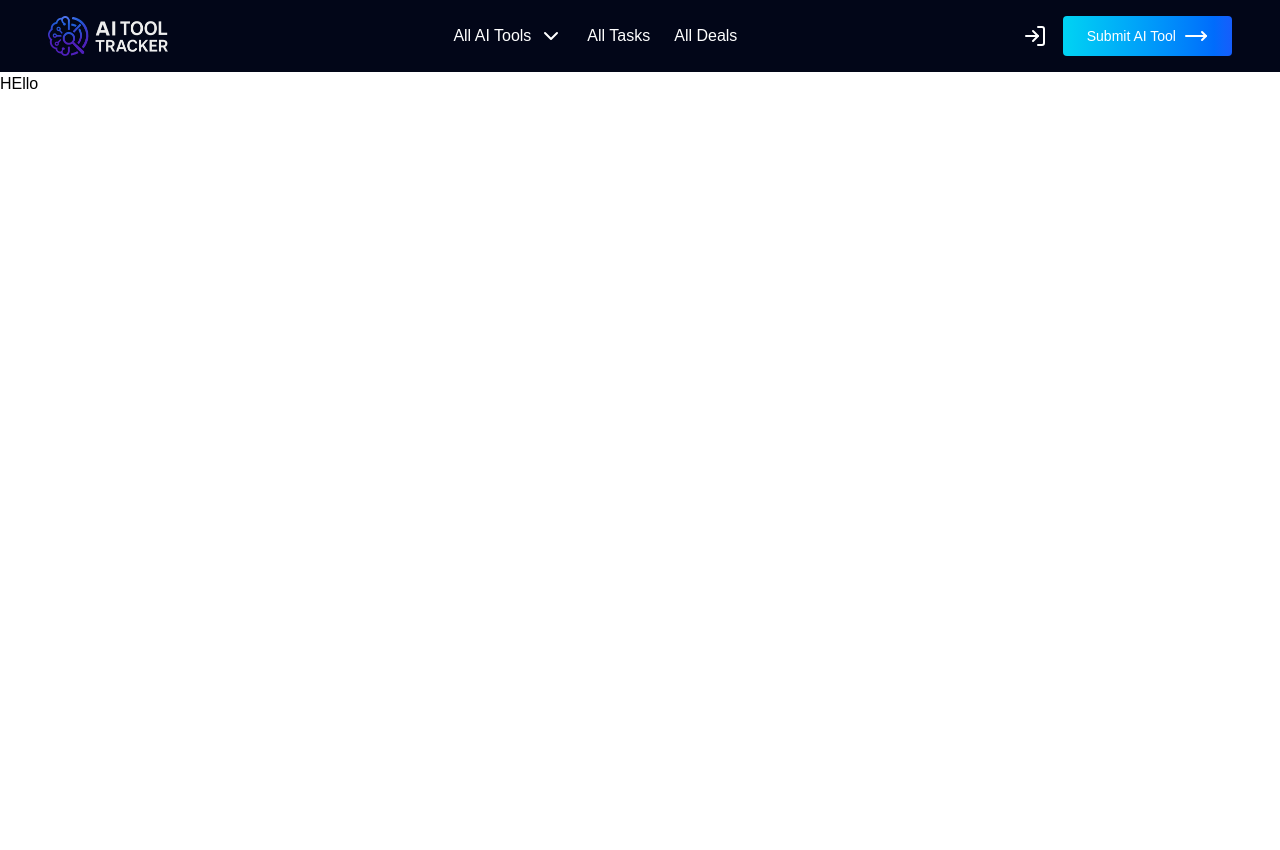
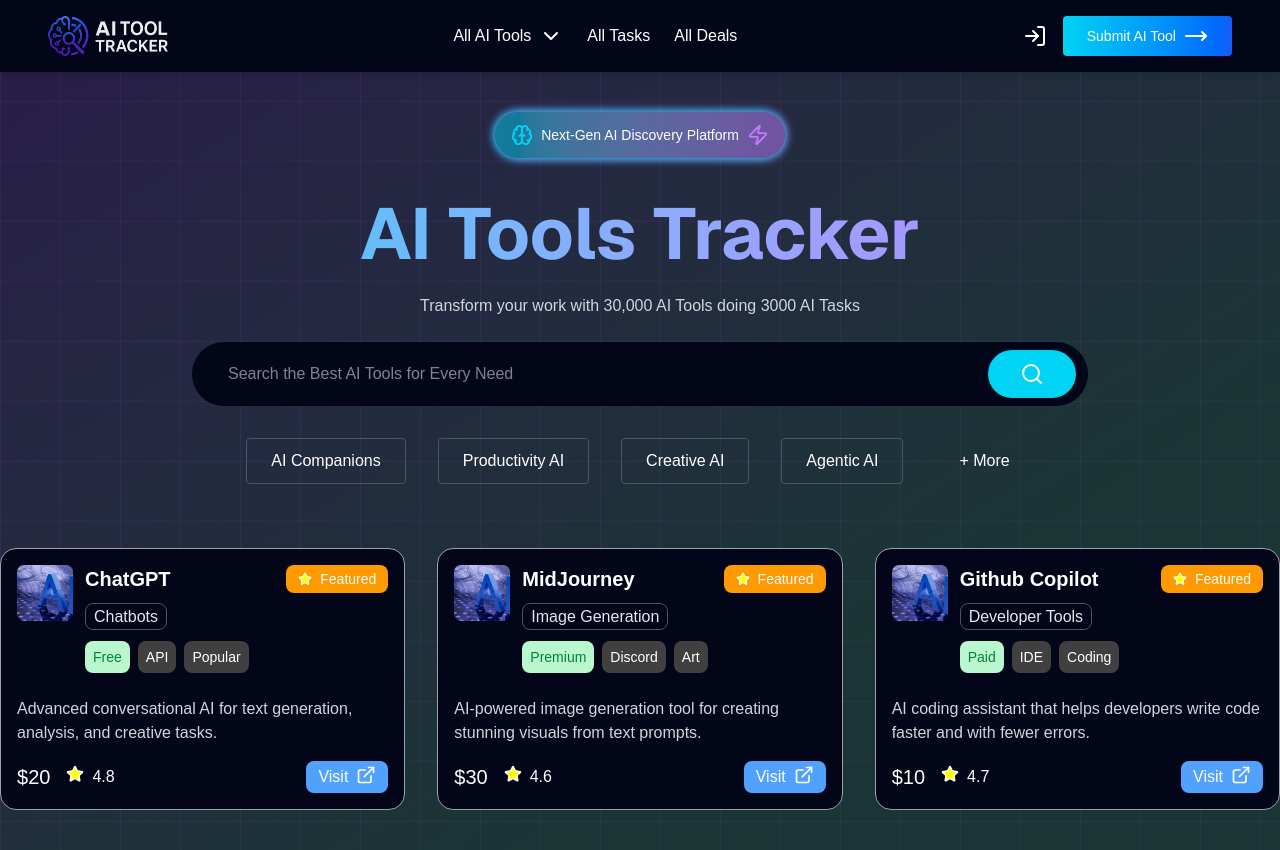
Before and after one commit to ioNihal/landing-page, a Next.js app: page / in a window 1280 px wide. Before the commit the page ends 800 px from the top, so only its background shows below. Built offline with nearby package versions, Linux system fonts and the light colour scheme.

Commit message:
hero section

```diff
--- a/app/globals.css
+++ b/app/globals.css
@@ -7,6 +7,29 @@
   --font-mono: var(--font-geist-mono);
 }
 
+@utility bg-grid {
+  background-image:
+    linear-gradient(to right, rgba(138, 66, 245, 0.1) 1px, transparent 1px),
+    linear-gradient(to bottom, rgba(138, 66, 245, 0.1) 1px, transparent 1px);
+  background-size: 60px 60px;
+  animation: grid-flow 1s linear infinite;
+}
+
+@utility shadow-gradient {
+  /* @apply shadow-[-2px_0_10px_2px_#00D3F399] shadow-[2px_0_10px_2px_#C27AFF99]; */
+  box-shadow: -1px 0 10px 0px #00D3F3, 1px 0 10px 0px #C27AFF;
+}
+
+@keyframes grid-flow {
+  from {
+    background-position: 0 0;
+  }
+
+  to {
+    background-position: 0 60px;
+  }
+}
+
 
 body {
   font-family: Arial, Helvetica, sans-serif;
--- a/app/page.tsx
+++ b/app/page.tsx
@@ -1,7 +1,8 @@
+import Hero from "@/components/Hero/Hero";
 
 
 export default function Home() {
   return (
-    <main>HEllo</main>
+    <main><Hero /></main>
   );
 }
--- a/components/Header.tsx
+++ b/components/Header.tsx
@@ -5,7 +5,8 @@
 
 export default function Header() {
     return (
-        <header className="flex items-center justify-between px-12 py-4 bg-slate-950 text-white">
+        <header className="flex items-center justify-between px-12 py-4 bg-slate-950 text-white
+        sticky top-0 z-50 shadow-md">
             <Image src={'/header-logo.png'} alt="header-logo-image" width={120} height={80} />
 
             {/* desktop nav */}
--- /dev/null
+++ b/components/Hero/FeaturedCard.tsx
@@ -0,0 +1,44 @@
+import { Link, Star } from "lucide-react";
+import Image from "next/image";
+
+
+export default function FeaturedCard({ tool }: {
+    tool: {
+        name: string;
+        url: string;
+        img: string;
+        type: string;
+        tags: string[];
+        description: string;
+        price: number;
+        rating: number;
+    }
+}) {
+    return (
+        <Link href={tool.url} className="bg-slate-950
+                        p-4 border border-gray-400 rounded-2xl hover:scale-105
+                        transition-transform duration-200">
+            <div className="flex gap-3">
+                <Image src={tool.img} alt={tool.name} height={100} width={100} className=" w-14 h-14 object-cover" />
+                <div className="flex-1">
+                    <h2 className="text-xl font-semibold mb-3">{tool.name}</h2>
+                    <span className="border border-gray-600 text-base text-gray-200 p-1 px-2 rounded-lg">{tool.type}</span>
+                    <ul className="flex items-center gap-2 mt-3">
+                        {tool.tags.map((tag, index) => (
+                            <li key={index} className={`text-sm p-2 py-1.5 rounded-lg
+                                                 ${["Free", "Premium", "Paid"].includes(tag) ? "bg-green-200 text-green-700" : "bg-neutral-700"}`}>{tag}</li>
+                        ))}
+                    </ul>
+                </div>
+                <span
+                    className="inline-flex items-center gap-2 h-max
+                                  bg-amber-500 p-1 px-3 rounded-lg text-sm"><Star size={14} fill="yellow" /> Featured</span>
+            </div>
+            <p className="text-gray-300 mb-4">{tool.description}</p>
+            <div className="flex items-center justify-between">
+                <span className="text-yellow-400 font-medium">⭐ {tool.rating}</span>
+                <span className="text-green-400 font-medium">${tool.price}/mo</span>
+            </div>
+        </Link>
+    )
+}
--- /dev/null
+++ b/components/Hero/Hero.tsx
@@ -0,0 +1,114 @@
+import { Brain, ExternalLink, Star, Zap } from "lucide-react";
+import Searchbox from "./Searchbox";
+import Link from "next/link";
+import Image from "next/image";
+
+const featuredAITools = [
+    {
+        name: "ChatGPT",
+        url: "/",
+        img: "/featured/placeholder.png",
+        type: "Chatbots",
+        tags: ["Free", "API", "Popular"],
+        description: "Advanced conversational AI for text generation, analysis, and creative tasks.",
+        price: 20,
+        rating: 4.8
+    },
+    {
+        name: "MidJourney",
+        url: "/",
+        img: "/featured/placeholder.png",
+        type: "Image Generation",
+        tags: ["Premium", "Discord", "Art"],
+        description: "AI-powered image generation tool for creating stunning visuals from text prompts.",
+        price: 30,
+        rating: 4.6
+    },
+    {
+        name: "Github Copilot",
+        url: "/",
+        img: "/featured/placeholder.png",
+        type: "Developer Tools",
+        tags: ["Paid", "IDE", "Coding"],
+        description: "AI coding assistant that helps developers write code faster and with fewer errors.",
+        price: 10,
+        rating: 4.7
+    },
+]
+
+export default function Hero() {
+    return (
+        <section className="w-full h-auto bg-slate-950 relative bg-grid
+        grid place-items-center text-white py-10 2xl:py-20 isolate">
+            {/* bg grid */}
+            <div className="absolute inset-0 -z-10
+            bg-linear-to-br from-purple-400/20 to-70% to-green-300/20" />
+
+
+            <div className="max-w-7xl">
+                {/* badge text */}
+                <div className="flex items-center justify-center gap-2 w-max mx-auto
+                bg-linear-to-r from-cyan-400/50 to-purple-400/50 rounded-full
+                p-4 py-3 backdrop-blur-sm text-sm font-medium shadow-gradient">
+                    <Brain className="text-cyan-400" size={22} />
+                    <span>Next-Gen AI Discovery Platform</span>
+                    <Zap className="text-purple-400" size={22} />
+                </div>
+
+                <h1 className="text-7xl font-sans font-bold mt-10 text-center
+                bg-linear-to-r from-cyan-400 to-purple-400
+                bg-clip-text text-transparent">AI Tools Tracker</h1>
+
+                <p className="mt-6 text-center text-gray-300">Transform your work with 30,000 AI Tools doing 3000 AI Tasks</p>
+
+                {/* Searchbox */}
+                <Searchbox />
+
+
+                <ul className="mt-8 flex items-center gap-8 w-max mx-auto
+                *:border *:border-gray-600 *:hover:bg-black/20 *:transition-colors *:duration-200
+                *:cursor-pointer *:px-6 *:py-2.5 *:rounded-sm">
+                    <li className="hover:text-cyan-500"><Link href={"/"}>AI Companions</Link></li>
+                    <li className="hover:text-purple-500"><Link href={"/"}>Productivity AI</Link></li>
+                    <li className="hover:text-teal-500"><Link href={"/"}>Creative AI</Link></li>
+                    <li className="hover:text-orange-500"><Link href={"/"}>Agentic AI</Link></li>
+                    <li className="border-0! hover:bg-transparent!"><Link href={"/"}>+ More</Link></li>
+                </ul>
+
+
+                {/* featured ai tools cards */}
+                <div className="mt-16 grid grid-cols-1 md:grid-cols-3 gap-8">
+                    {featuredAITools.map((tool) => (
+                        <article key={tool.name} className="bg-slate-950
+                        p-4 border border-gray-400 rounded-2xl hover:-translate-y-1
+                        transition-transform duration-200">
+                            <div className="flex gap-3">
+                                <Image src={tool.img} alt={tool.name} height={100} width={100} className=" w-14 h-14 object-cover" />
+                                <div className="flex-1">
+                                    <h2 className="text-xl font-semibold mb-3">{tool.name}</h2>
+                                    <span className="border border-gray-600 text-base text-gray-200 p-1 px-2 rounded-lg">{tool.type}</span>
+                                    <ul className="flex items-center gap-2 mt-3">
+                                        {tool.tags.map((tag, index) => (
+                                            <li key={index} className={`text-sm p-2 py-1.5 rounded-lg
+                                                 ${["Free", "Premium", "Paid"].includes(tag) ? "bg-green-200 text-green-700" : "bg-neutral-700"}`}>{tag}</li>
+                                        ))}
+                                    </ul>
+                                </div>
+                                <span
+                                    className="inline-flex items-center gap-2 h-max
+                                  bg-amber-500 p-1 px-3 rounded-lg text-sm"><Star size={14} fill="yellow" /> Featured</span>
+                            </div>
+                            <p className="text-gray-300 mt-6">{tool.description}</p>
+                            <div className="flex items-center justify-between gap-4 mt-4">
+                                <span className="text-xl font-medium">${tool.price}</span>
+                                <span className="font-medium inline-flex gap-2 mr-auto "><Star size={18} fill="yellow" /> {tool.rating}</span>
+                                <Link href={'/'} className="inline-flex gap-2 bg-blue-400 p-1 px-3 rounded-lg ">Visit <ExternalLink size={20} /></Link>
+                            </div>
+                        </article>
+                    ))}
+                </div>
+
+            </div>
+        </section>
+    )
+}
--- /dev/null
+++ b/components/Hero/Searchbox.tsx
@@ -0,0 +1,15 @@
+"use client";
+
+import { Search } from "lucide-react";
+
+export default function Searchbox() {
+    return (
+        <form onSubmit={(e) => { e.preventDefault() }} className="mt-6 mx-auto w-4xl flex gap-3 justify-between py-2 px-3 rounded-full bg-slate-950">
+            <input type="text" placeholder="Search the Best AI Tools for Every Need"
+                className="w-full p-3 px-6 rounded-full focus:outline-0 " />
+            <button type="submit" className="bg-cyan-400 px-8 rounded-full cursor-pointer">
+                <Search />
+            </button>
+        </form>
+    )
+}
```
Also changed, not shown: public/featured/placeholder.png (added).
